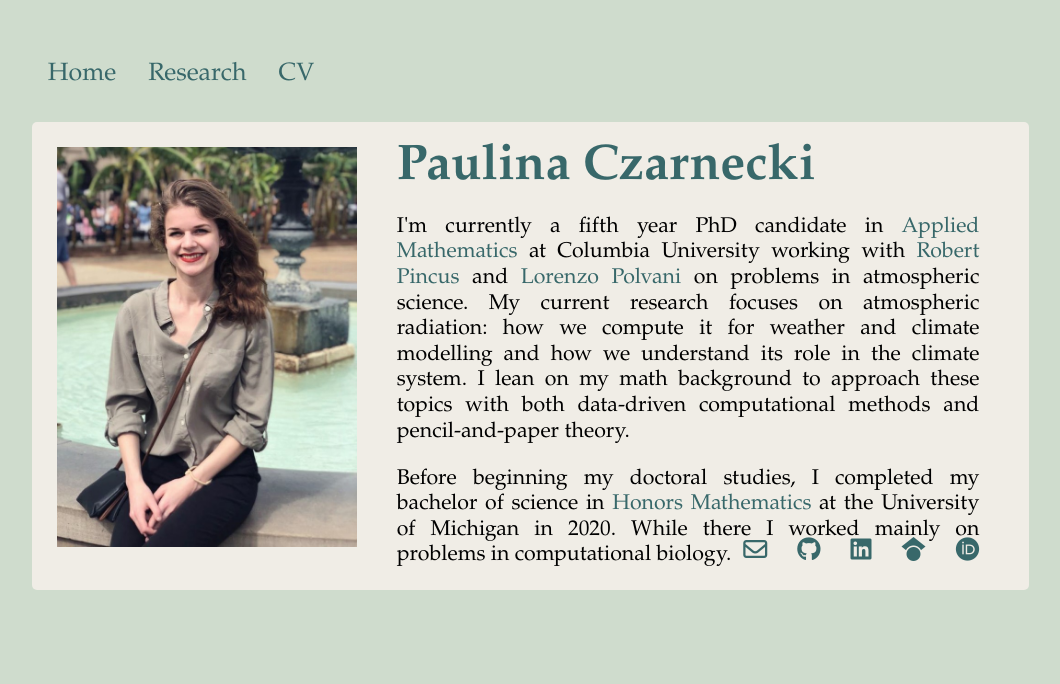
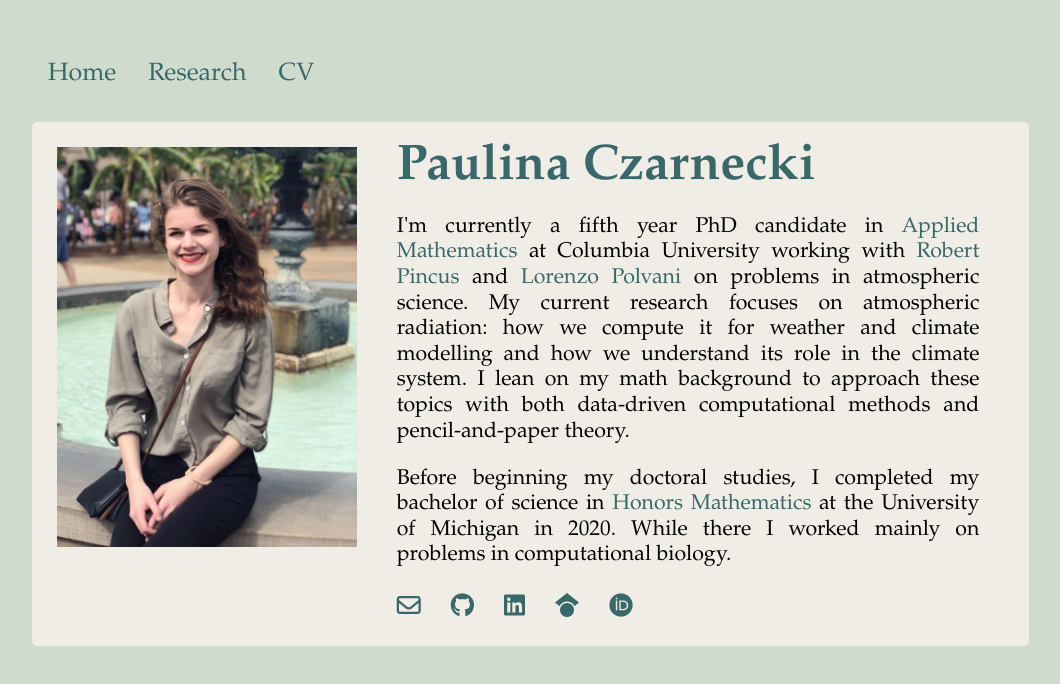
Before and after one commit to pczarnecki/pczarnecki.github.io, a plain HTML site: page index.html in a window 1280 px wide. Shown: the whole page, without its empty margins (101-1161 px from the left). Drawn offline with Linux system fonts and the light colour scheme.

Commit message:
adjustments

```diff
--- a/index.html
+++ b/index.html
@@ -5,6 +5,7 @@
         <title>Paulina Czarnecki</title>
 
         <link rel="stylesheet" href="style.css">
+        <meta name="viewport" content="width=device-width, initial-scale=1.0">
 
 
     </head>
@@ -32,7 +33,7 @@
                     Before beginning my doctoral studies, I completed my bachelor of science in <a href="https://lsa.umich.edu/math">Honors Mathematics</a> at the University of Michigan in 2020. While there I worked mainly on problems in computational biology.
                 </p>
 
-                <ul class="icons", style="position:absolute; bottom:0px; right: 5%">
+                <ul class="icons", style="position:relative">
                     <li><a href="mailto:pc2943@columbia.edu"><i class="fa-regular fa-envelope"></i></a></li>
                     <li><a href="https://github.com/pczarnecki">
                         <i class="fa-brands fa-github"></i></a></li>
--- a/style.css
+++ b/style.css
@@ -22,7 +22,7 @@
     right: 10%;
     width: 80%;
 
-    min-width: 600px;
+    min-width: 80%;
     border-radius: 5px;
 
 }
@@ -40,7 +40,7 @@
     right: 10%;
     width: 80%;
 
-    min-width: 900px;
+    min-width: 80%;
     border-radius: 5px;
 
 }
@@ -104,9 +104,12 @@
     font-size: 16pt;
     max-width: fit-content;
     max-height: fit-content;
+    min-height: fit-content;
     line-height: 120%;
     text-align: justify;
     bottom: 0;
+
+
 }
 
 .text2 {
```
Also changed, not shown: research.html (+1 -0 lines).
